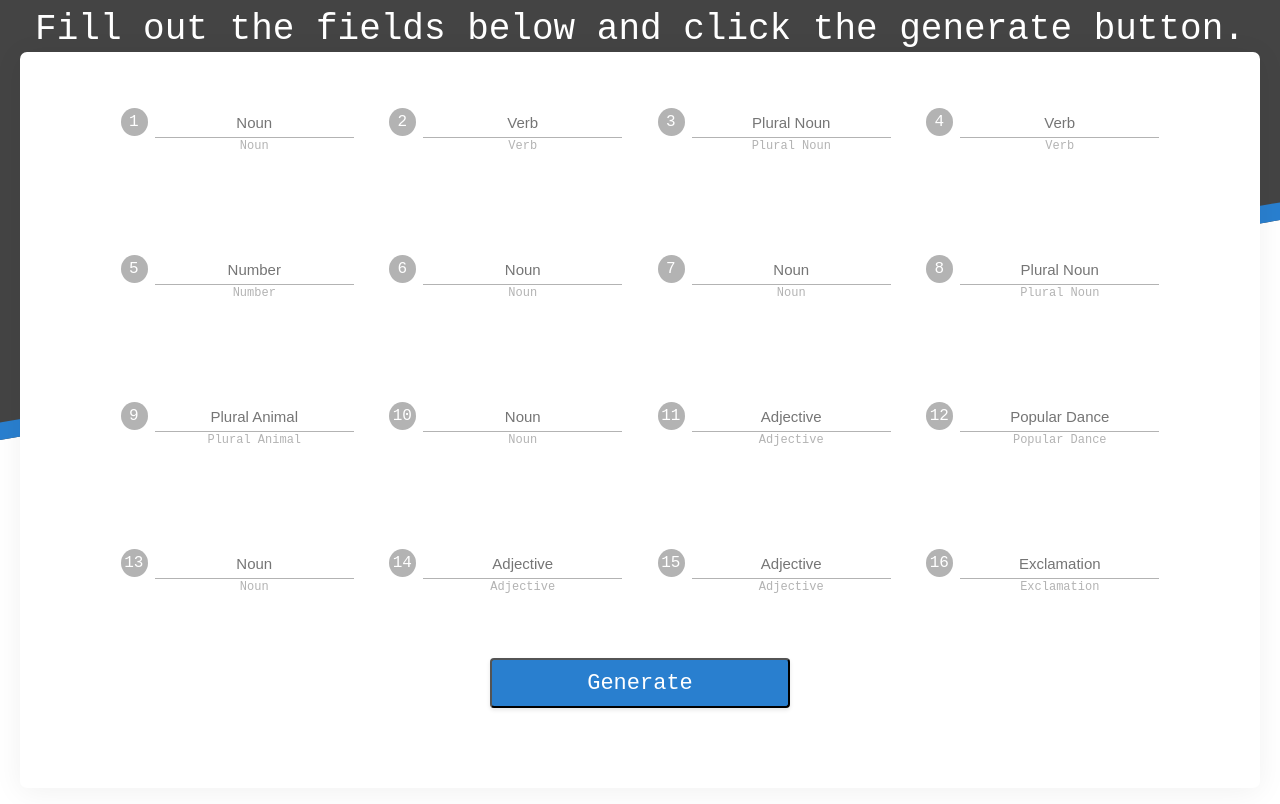
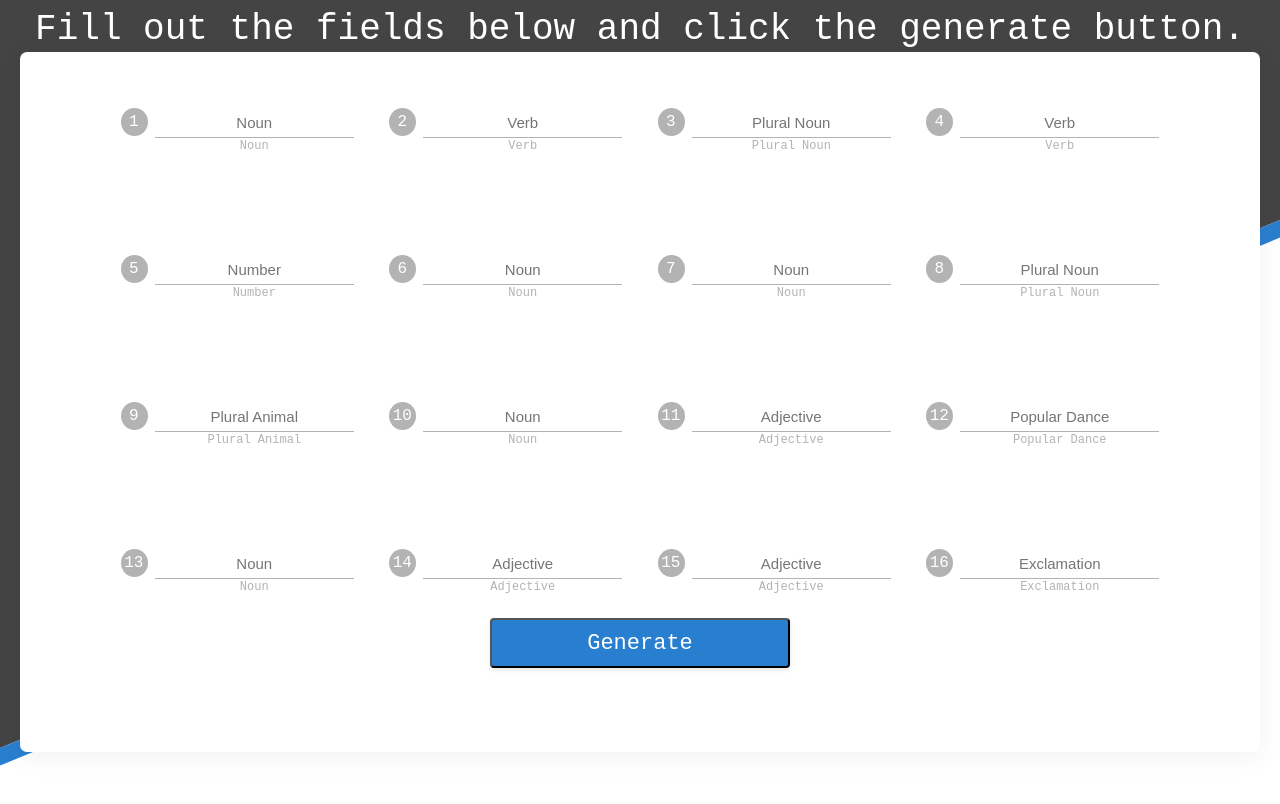
Before and after one commit to petermsouzajr/madreactlib, a React (Create React App) app: page / in a window 1280 px wide. Shown: the top 804 px of the page. Built offline with nearby package versions, Linux system fonts and the light colour scheme.

Commit message:
changed styles a bit

```diff
--- a/src/styles/App.scss
+++ b/src/styles/App.scss
@@ -44,8 +44,8 @@
   text-align: center;
   align-self: center;
   &__skew {
-      -webkit-clip-path: polygon(0 0, 100% 0%, 100% 25%, 0 50%);
-      clip-path: polygon(0 0, 100% 0%, 100% 25%, 0 50%);
+      -webkit-clip-path: polygon(0 0, 100% 0%, 100% 25%, 0 85%);
+      clip-path: polygon(0 0, 100% 0%, 100% 25%, 0 85%);
 
       z-index: -10;
       top: 0;
@@ -56,8 +56,8 @@
       background-color: #444444;
   }
   &__border {
-      -webkit-clip-path: polygon(0 0, 100% 0%, 100% 25%, 0 50%);
-      clip-path: polygon(0 48%, 100% 23%, 100% 25%, 0 50%);
+      -webkit-clip-path: polygon(0% 85%, 100% 25%, 100% 27%, 0 87%);
+      clip-path: polygon(0% 85%, 100% 25%, 100% 27%, 0 87%);
 
       z-index: -10;
       top: 0;
@@ -74,21 +74,14 @@
       font-weight: 500;
       line-height: 44px;
   }
-
-  p {
-      color: rgba(255,255,255,0.75);
-      font-size: 15px;
-      font-weight: 300;
-      line-height: 19px;
-      width: 403px;
-  }
 }
 
-
 .card {
-  min-height: 736px;
-  max-height: 994px;
+  //min-height: 736px;
+  //max-height: 994px;
+  height: 0px;
   width: 1240px;
+  padding-bottom: 700px;
   margin: auto;
   box-shadow: 0 4px 30px 0 rgba(0,0,0,.06);
   border-radius: 7px;
@@ -106,6 +99,8 @@
       margin-top: 66px;
       margin-left: 83px;
       margin-right: 83px;
+      height: 500px;
+      //max-height: 550px;
 
       justify-items: center;
       align-items: center;
@@ -122,20 +117,20 @@
 
   &__generate {
       background-color: #297fcf;
-      transform: translateY(-300px);
-      margin-top: 220px;
+      //transform: translateY(-300px);
+      //margin-top: 220px;
       @include button;
   }
   &__clear {
-      transform: translateY(-50%);
+      //transform: translateY(-50%);
       background-color: #45B0E5;
-      margin-top: 100px;
+      //margin-top: 100px;
       @include button;
   }
 
   &__content {
       width: 1100px;
-      height: 297;
+      height: 297px;
       background-color: white;
 
       justify-self: center;
```
